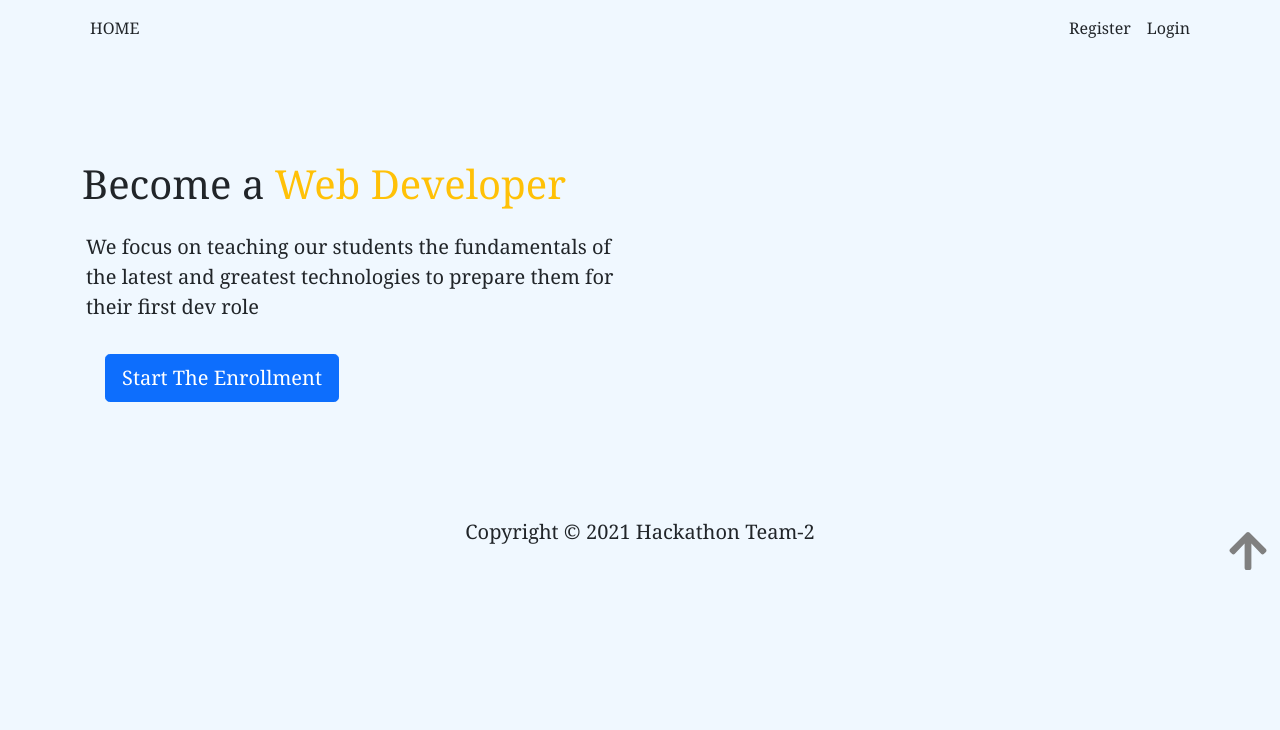
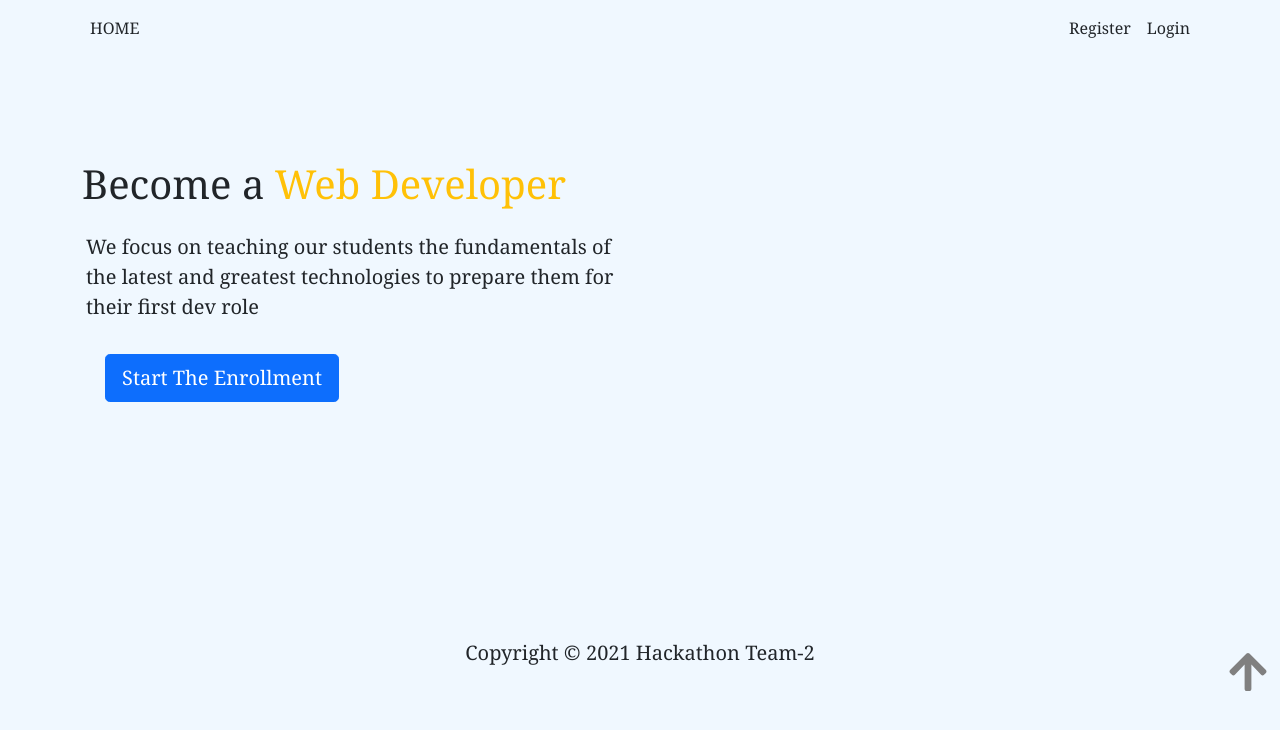
Before and after one commit to muratdemirtas2001/capgemini-hackhaton, a React (Create React App) app in the folder client/: page / in a window 1280 px wide. Shown: the top 730 px of the page. Built offline with nearby package versions, Linux system fonts and the light colour scheme.

Commit message:
debugging of the code

```diff
--- a/client/src/pages/Home.css
+++ b/client/src/pages/Home.css
@@ -57,3 +57,7 @@ nav{
 footer{
 	width:100%;
 }
+
+section{
+	min-height: 530px;
+}
--- a/client/src/pages/Studentdashboard.js
+++ b/client/src/pages/Studentdashboard.js
@@ -60,11 +60,7 @@ export default function Dashboard() {
 				.catch((error) => {
 					console.error("Error:", error);
 				});
-			setBooksession({
-				club_id: "",
-				note: "please Type here",
-				module_id: "",
-			});
+			window.location.reload();
 		} else {
 			alert("please make sure you have added topic choice and note");
 		}
@@ -131,7 +127,7 @@ export default function Dashboard() {
 	};
 
 
-	// console.log(isPracticed ? users : "loading users");
+	console.log(isPracticed ? users : "loading users");
 	// console.log(isPracticed ? upcomingsessions[0].club_id : "loading booksession");
 	// console.log(booksession);
 
```
